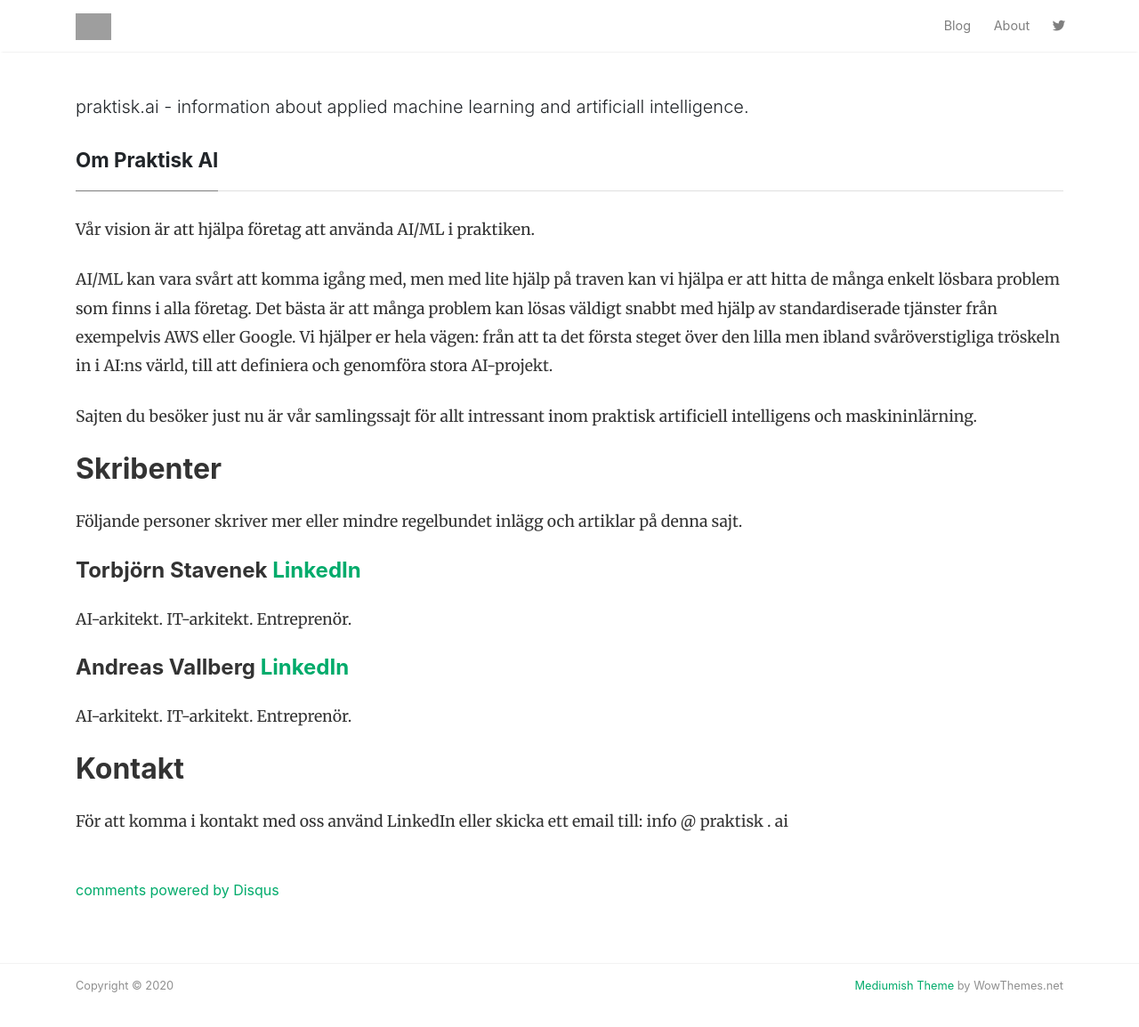
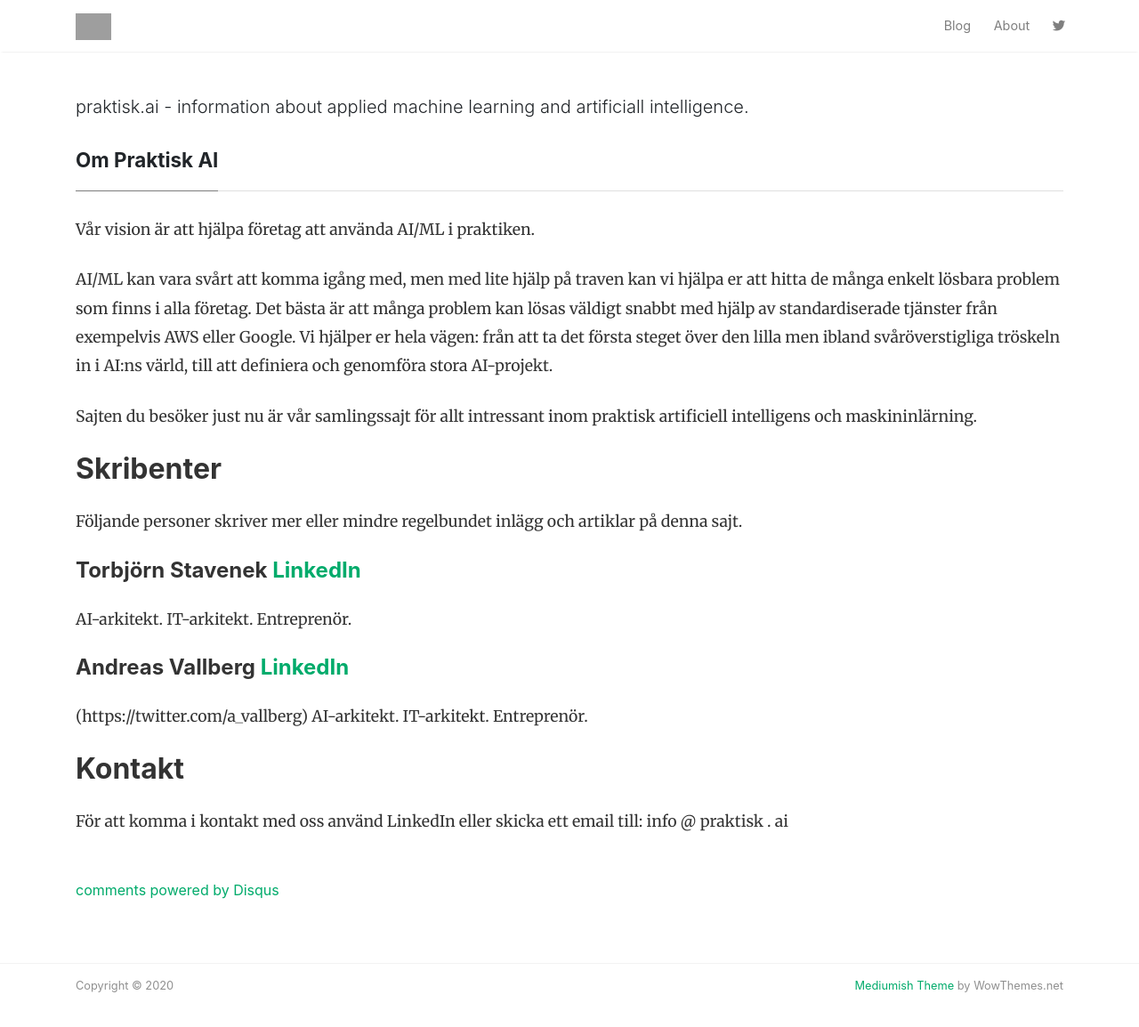
Before and after one commit to praktisk-ai/siteleaf-web, a Jekyll site: the page built from se/about.md, in a window 1280 px wide and 1191 px high. Shown: the top 1154 px of the window at 89% size. Built offline with Jekyll 4.4.1, drawn with Linux system fonts in a browser that asks for light colours; nearby versions of some CDN libraries; comment, search, counter and statistics services are not loaded; some of the changed lines change nothing that is shown; grey boxes are pictures that could not be loaded.

Commit message:
Updated Config and 1 other file

```diff
--- a/_config.yml
+++ b/_config.yml
@@ -26,7 +26,8 @@ paginate: 3
 paginate_path: "/page:num/"
 baseurl:
 logo: assets/images/logo.png
-description: praktisk.ai - information about applied machine learning and artificiall intelligence.
+description: praktisk.ai - information about applied machine learning and artificiall
+  intelligence.
 permalink: pretty
 mailchimp-list: https://praktisk.us19.list-manage.com/subscribe/post?u=392e2c6c1981a5a3b8a802b04&amp;id=eed005ad5a
 google_analytics: UA-364736-18
--- a/se/about.md
+++ b/se/about.md
@@ -17,6 +17,7 @@ Följande personer skriver mer eller mindre regelbundet inlägg och artiklar på
 AI-arkitekt. IT-arkitekt. Entreprenör.
 
 #### Andreas Vallberg [LinkedIn](https://www.linkedin.com/in/andreasvallberg/)
+(https://twitter.com/a_vallberg)
 AI-arkitekt. IT-arkitekt. Entreprenör.
 
 ## Kontakt
```
